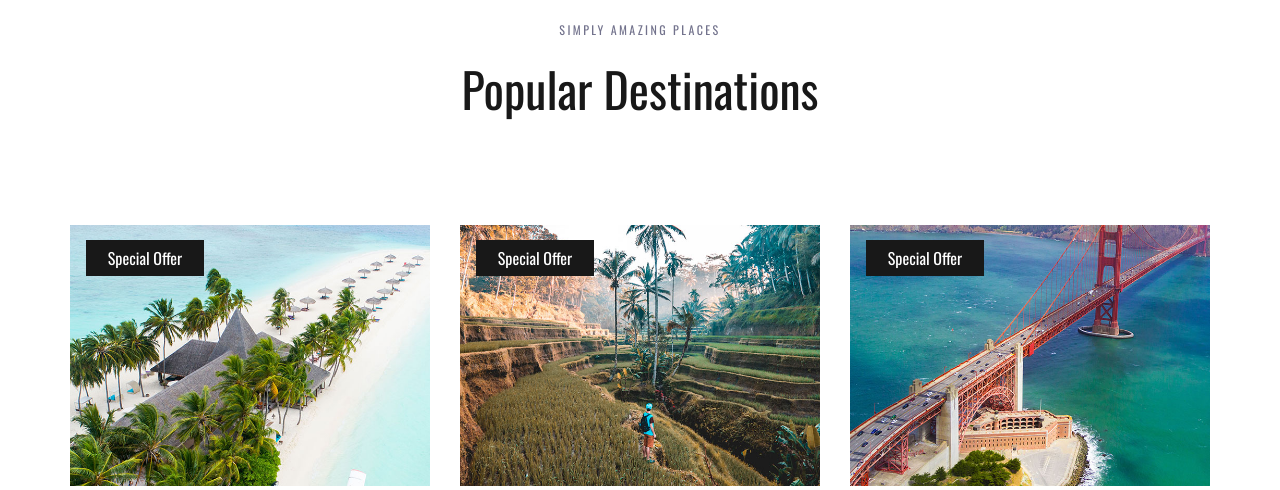
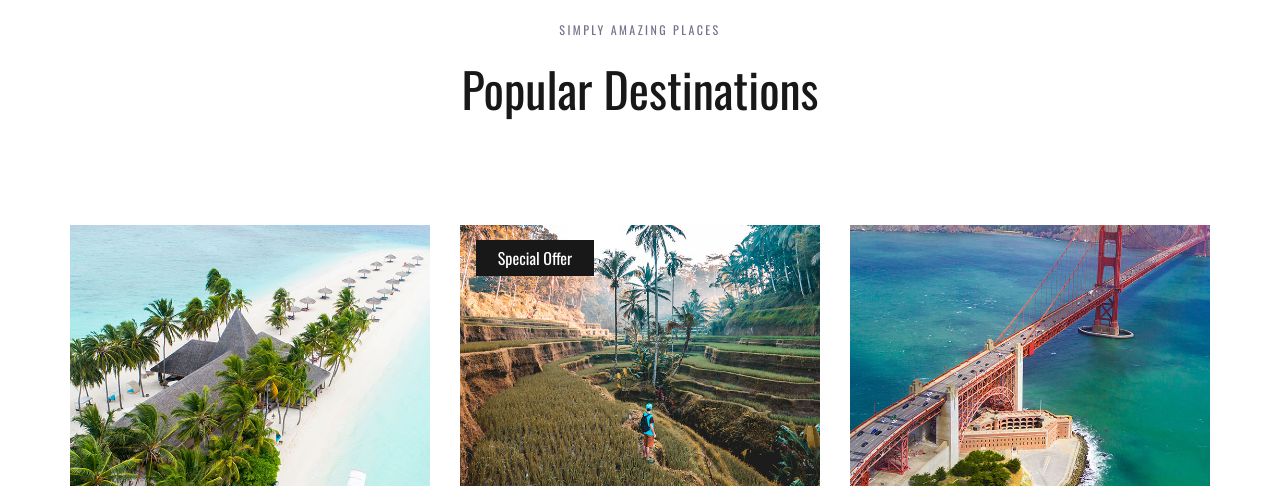
Before and after one commit to 99ashr/Learning_Django, a Django app: page / in a window 1280 px wide. Shown: the part 1260-1750 px from the top of the page. Run offline with Django 3.2, Linux system fonts and the light colour scheme; some libraries are stand-ins or nearby versions.

Commit message:
index_file_fixed!!!

```diff
--- a/Projects/lets_travel/Templates/index.html
+++ b/Projects/lets_travel/Templates/index.html
@@ -284,8 +284,10 @@
 							<!-- Destination -->
 							<div class="destination item">
 								<div class="destination_image">
-									<img src="{{baseUrl}}/{{dest.img}}" alt="">
-									<div class="spec_offer text-center"><a href="#">Special Offer</a></div>
+                  <img src="{{baseUrl}}/{{dest.img}}" alt="">
+                  {% if dest.offer %}
+                  <div class="spec_offer text-center"><a href="#">Special Offer</a></div>
+                  {% endif %}
 								</div>
 								<div class="destination_content">
 									<div class="destination_title"><a href="destinations.html">{{dest.name}}</a>
--- a/Projects/lets_travel/travello/views.py
+++ b/Projects/lets_travel/travello/views.py
@@ -26,7 +26,7 @@
     dest3.desc = 'The pink city.'
     dest3.img = 'destination_3.jpg'
     dest3.price = 800
-    dest3.offer = True
+    dest3.offer = False
 
     dests = [dest1, dest2, dest3]
     return render(request, 'index.html', {'dests': dests})
```
